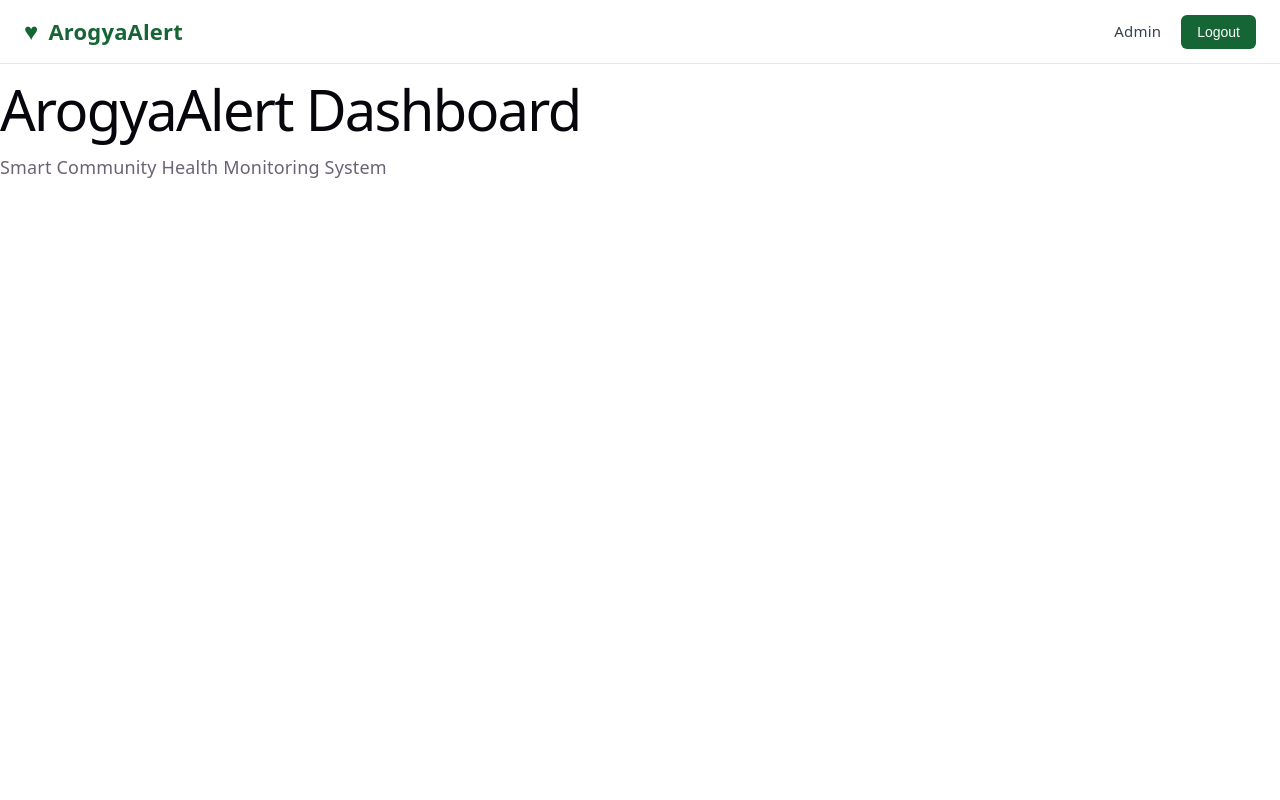
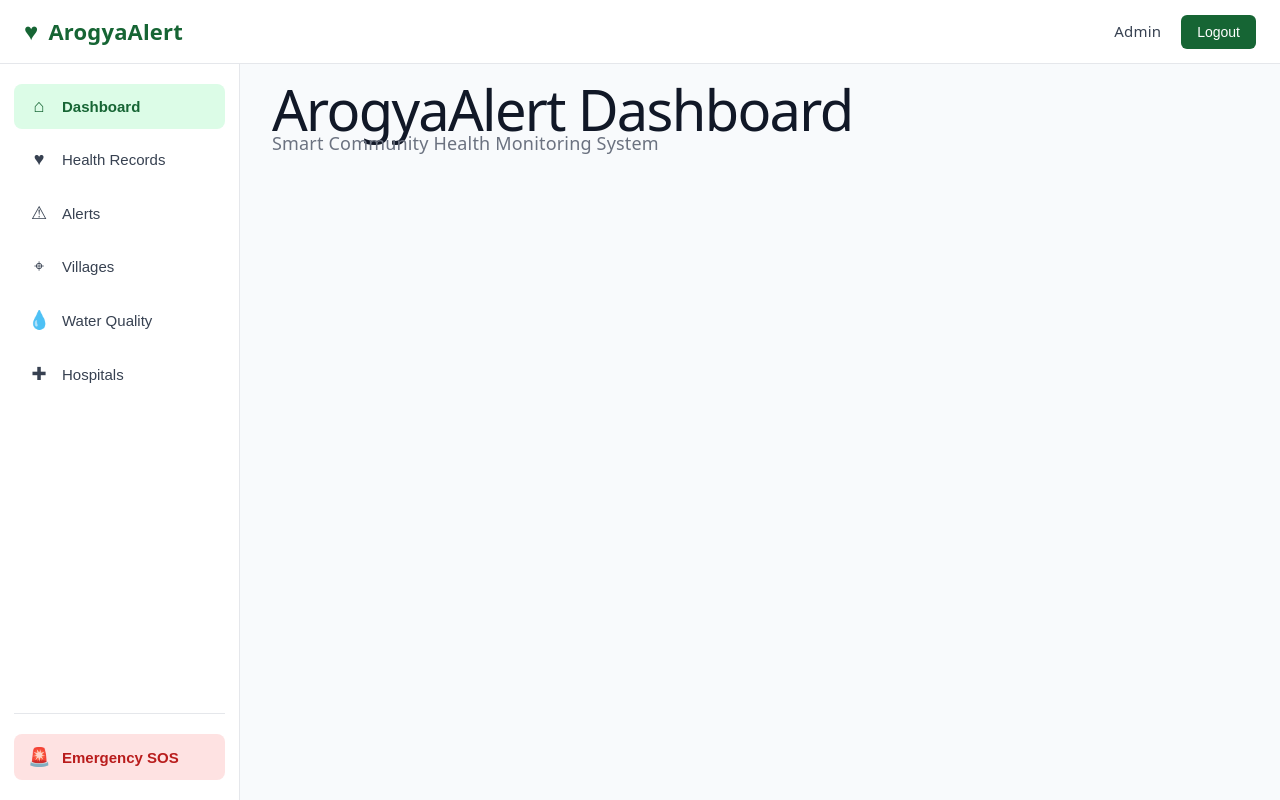
Before and after one commit to Vikashkumar920/Smart-Community-Health-Monitoring-System, a React (Vite) app in the folder frontend/: page / in a window 1280 px wide. Built offline with nearby package versions, Linux system fonts and the light colour scheme.

Commit message:
Add Sidebar UI component

```diff
--- a/frontend/src/App.jsx
+++ b/frontend/src/App.jsx
@@ -1,14 +1,19 @@
 import Navbar from './components/Navbar/Navbar'
+import Sidebar from './components/Sidebar/Sidebar'
 
 function App() {
   return (
     <>
       <Navbar />
 
-      <main>
-        <h1>ArogyaAlert Dashboard</h1>
-        <p>Smart Community Health Monitoring System</p>
-      </main>
+      <div className="app-layout">
+        <Sidebar />
+
+        <main className="main-content">
+          <h1>ArogyaAlert Dashboard</h1>
+          <p>Smart Community Health Monitoring System</p>
+        </main>
+      </div>
     </>
   )
 }
--- /dev/null
+++ b/frontend/src/components/Sidebar/Sidebar.css
@@ -0,0 +1,65 @@
+.sidebar {
+  width: 240px;
+  min-height: calc(100vh - 64px);
+  background: #ffffff;
+  border-right: 1px solid #e5e7eb;
+  padding: 20px 14px;
+  box-sizing: border-box;
+  display: flex;
+  flex-direction: column;
+  justify-content: space-between;
+}
+
+.sidebar-menu {
+  display: flex;
+  flex-direction: column;
+  gap: 8px;
+}
+
+.sidebar-item {
+  width: 100%;
+  border: none;
+  background: transparent;
+  color: #374151;
+  padding: 12px 14px;
+  border-radius: 8px;
+  display: flex;
+  align-items: center;
+  gap: 12px;
+  font-size: 15px;
+  text-align: left;
+  cursor: pointer;
+  transition: 0.2s;
+}
+
+.sidebar-item span {
+  width: 22px;
+  text-align: center;
+  font-size: 18px;
+}
+
+.sidebar-item:hover {
+  background: #f0fdf4;
+  color: #166534;
+}
+
+.sidebar-item.active {
+  background: #dcfce7;
+  color: #166534;
+  font-weight: 600;
+}
+
+.sidebar-bottom {
+  padding-top: 20px;
+  border-top: 1px solid #e5e7eb;
+}
+
+.sidebar-item.emergency {
+  background: #fee2e2;
+  color: #b91c1c;
+  font-weight: 600;
+}
+
+.sidebar-item.emergency:hover {
+  background: #fecaca;
+}
--- /dev/null
+++ b/frontend/src/components/Sidebar/Sidebar.jsx
@@ -0,0 +1,50 @@
+import './Sidebar.css'
+
+function Sidebar() {
+  return (
+    <aside className="sidebar">
+      <div className="sidebar-menu">
+
+        <button className="sidebar-item active">
+          <span>⌂</span>
+          Dashboard
+        </button>
+
+        <button className="sidebar-item">
+          <span>♥</span>
+          Health Records
+        </button>
+
+        <button className="sidebar-item">
+          <span>⚠</span>
+          Alerts
+        </button>
+
+        <button className="sidebar-item">
+          <span>⌖</span>
+          Villages
+        </button>
+
+        <button className="sidebar-item">
+          <span>💧</span>
+          Water Quality
+        </button>
+
+        <button className="sidebar-item">
+          <span>✚</span>
+          Hospitals
+        </button>
+
+      </div>
+
+      <div className="sidebar-bottom">
+        <button className="sidebar-item emergency">
+          <span>🚨</span>
+          Emergency SOS
+        </button>
+      </div>
+    </aside>
+  )
+}
+
+export default Sidebar
--- a/frontend/src/style.css
+++ b/frontend/src/style.css
@@ -294,3 +294,23 @@ code {
     border-right-color: var(--border);
   }
 }
+.app-layout {
+  display: flex;
+  min-height: calc(100vh - 64px);
+}
+
+.main-content {
+  flex: 1;
+  padding: 32px;
+  background: #f8fafc;
+}
+
+.main-content h1 {
+  margin: 0 0 8px;
+  color: #111827;
+}
+
+.main-content p {
+  margin: 0;
+  color: #6b7280;
+}
```
